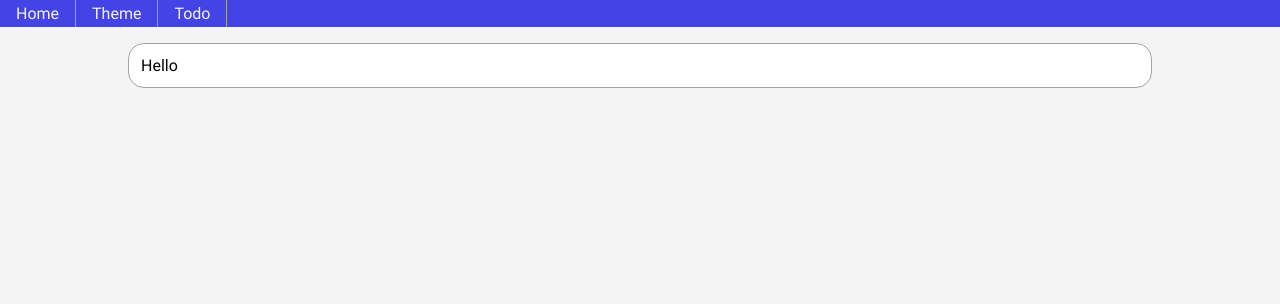
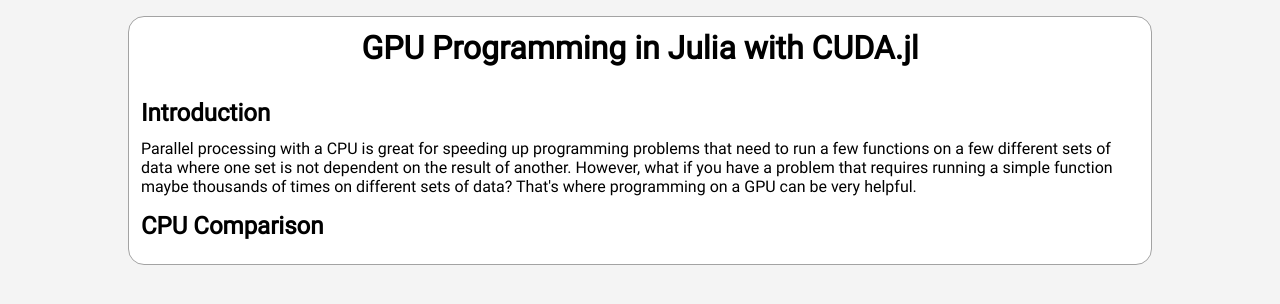
Before and after one commit to malachigrant/website, a React app: page / in a window 1280 px wide. Shown: the top 304 px of the page. Built offline with nearby package versions, Linux system fonts and the light colour scheme; the HTML template or start-up script is replaced by a standard one.

Commit message:
Started on guide

```diff
--- a/src/Router/index.js
+++ b/src/Router/index.js
@@ -11,7 +11,6 @@ export const Router = () => {
   return (
     <HashRouter>
       <Col>
-        <AppBar />
         {config.map(({ subRoutes, path, component, exact }, i) => (
           <Route
             key={i}
--- a/src/components/Card.js
+++ b/src/components/Card.js
@@ -1,17 +1,16 @@
 /** @jsx jsx */
-import { jsx, css as cs } from '@emotion/core';
+import { jsx, css } from '@emotion/core';
 import { useTheme } from 'hooks/Theme';
 
 export const Card = ({
-  css,
+  cs,
   width = 1,
   padding = 0.75,
   marginTop = 1,
   children,
 }) => {
   const theme = useTheme();
-  const CardStyle = cs`
-    ${css}
+  const CardStyle = css`
     width: ${width * 100}%;
     margin: ${marginTop}rem auto 0 auto;
     padding: ${padding}rem;
@@ -19,7 +18,8 @@ export const Card = ({
     background-color: ${theme.color.neutral[0]};
     border: 1px solid ${theme.color.neutral[3]};
   `;
-  return <div css={CardStyle}>{children}</div>;
+  console.log(cs);
+  return <div css={[CardStyle, cs]}>{children}</div>;
 };
 
 export default Card;
--- a/src/pages/HomePage.js
+++ b/src/pages/HomePage.js
@@ -1,14 +1,32 @@
 /** @jsx jsx */
-import { jsx } from '@emotion/core';
+import { jsx, css } from '@emotion/core';
 
 import { Col } from 'components/layout';
 import Card from 'components/Card';
 
 export const HomePage = () => {
+  const CardStyle = css`
+    & > h1 {
+      text-align: center;
+      padding-bottom: 1em;
+    }
+    & > h2 {
+      padding-bottom: 0.5em;
+    }
+    & > p {
+      padding-bottom: 1em;
+    }
+  `;
   return (
     <Col width={4 / 5}>
-      <Card>
-        <div>Hello</div>
+      <Card cs={CardStyle}>
+        <h1>GPU Programming in Julia with CUDA.jl</h1>
+        <h2>Introduction</h2>
+        <p>
+          {`Parallel processing with a CPU is great for speeding up programming problems that need to run a few functions on a few different sets of data where one set is not dependent on the result of another.
+          However, what if you have a problem that requires running a simple function maybe thousands of times on different sets of data? That's where programming on a GPU can be very helpful.`}
+        </p>
+        <h2>CPU Comparison</h2>
       </Card>
     </Col>
   );
```
